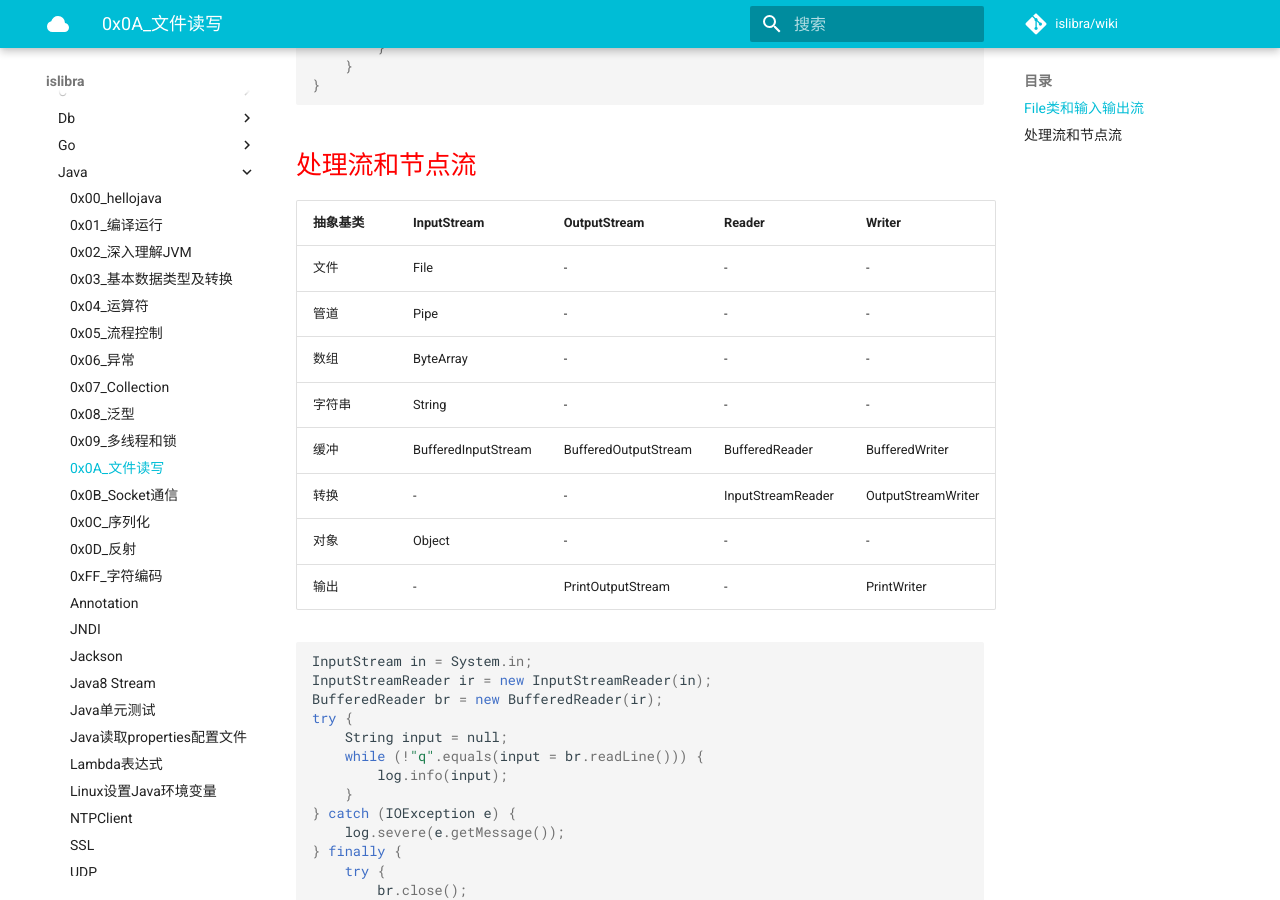
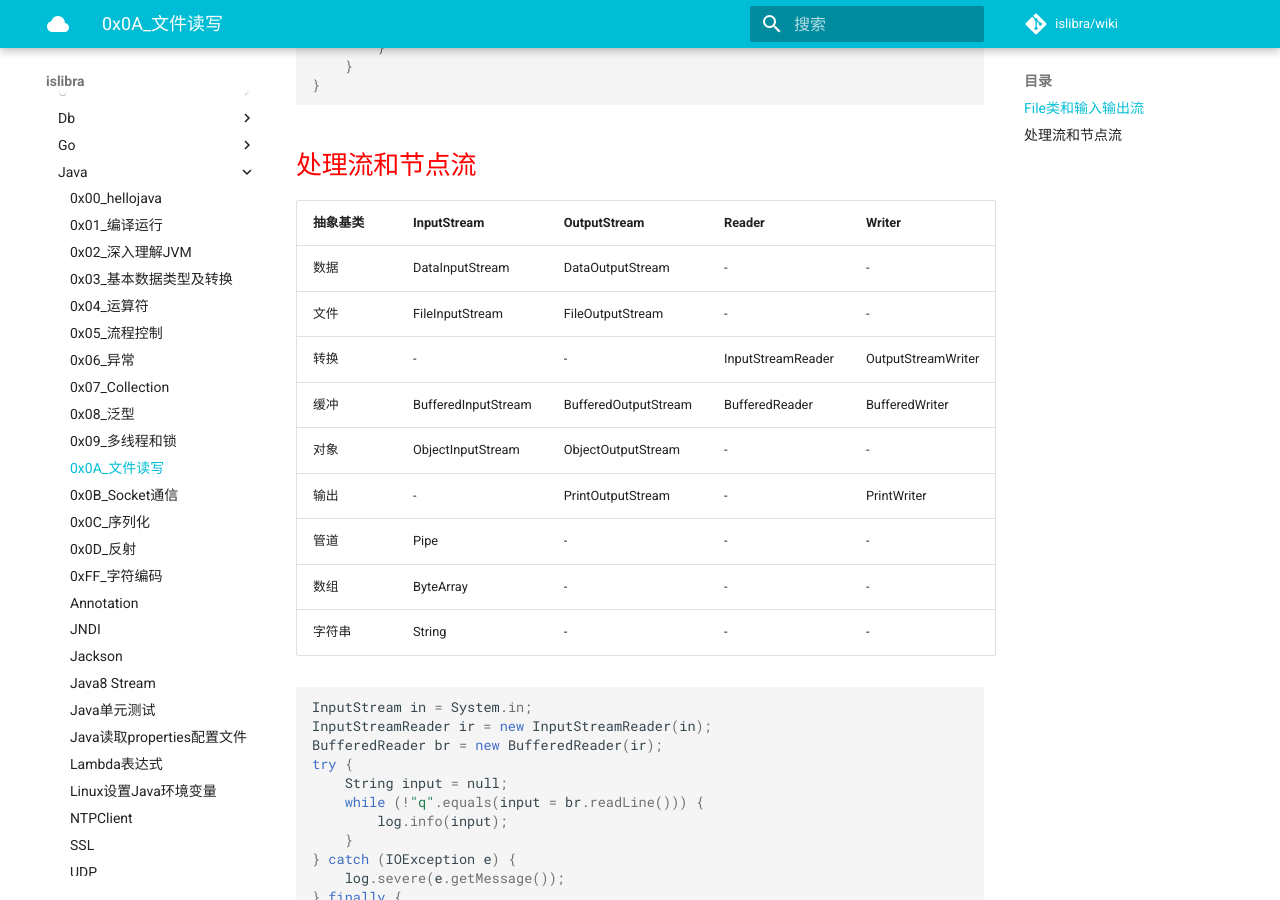
Before and after one commit to islibra/wiki, an MkDocs documentation site: the page built from docs/coding/java/0x0A_文件读写.md, in a window 1280 px wide and 900 px high, scrolled down 1918 px. Built offline with MkDocs 1.6.1 and Material for MkDocs 9.7.7, drawn with Linux system fonts in a browser that asks for light colours; comment, search, counter and statistics services are not loaded.

Commit message:
Update 0x0A_文件读写.md

````diff
--- a/docs/coding/java/0x0A_文件读写.md
+++ b/docs/coding/java/0x0A_文件读写.md
@@ -100,14 +100,15 @@ public class IODemo {
 
 抽象基类 | InputStream | OutputStream | Reader | Writer
 --- | --- | --- | --- | ---
-文件 | File | - | - | -
+数据 | DataInputStream | DataOutputStream | - | -
+文件 | FileInputStream | FileOutputStream | - | -
+转换 | - | - | InputStreamReader | OutputStreamWriter
+缓冲 | BufferedInputStream | BufferedOutputStream | BufferedReader | BufferedWriter
+对象 | ObjectInputStream | ObjectOutputStream | - | -
+输出 | - | PrintOutputStream | - | PrintWriter
 管道 | Pipe | - | - | -
 数组 | ByteArray | - | - | -
 字符串 | String | - | - | -
-缓冲 | BufferedInputStream | BufferedOutputStream | BufferedReader | BufferedWriter
-转换 | - | - | InputStreamReader | OutputStreamWriter
-对象 | Object | - | - | -
-输出 | - | PrintOutputStream | - | PrintWriter
 
 ```java
 InputStream in = System.in;
````
